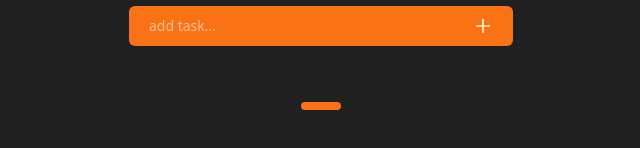
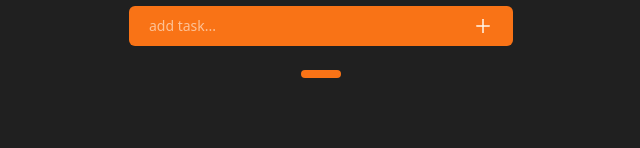
Before and after one commit to dipsingha360/todo, a React (Create React App) app: page / in a window 1280 px wide. Shown: the part 218-366 px from the top of the page, without its empty margins (319-959 px from the left). Built offline with nearby package versions, Linux system fonts and the light colour scheme.

Commit message:
local storege added

```diff
--- a/src/components/Todo.js
+++ b/src/components/Todo.js
@@ -1,9 +1,27 @@
-import React, { useState } from "react";
+import React, { useEffect, useState } from "react";
 import { AiOutlinePlus, AiOutlineDelete } from "react-icons/ai";
 
 function Todo() {
+  // get data from local storage
+  const getLocal = () => {
+    let list = localStorage.getItem("lists");
+    // console.log(list);
+    if (list) {
+      return JSON.parse(localStorage.getItem("lists"));
+    } else {
+      return [];
+    }
+  };
+
+  //useState
   const [inputItem, setInputItem] = useState("");
-  const [items, setItems] = useState([]);
+  const [items, setItems] = useState(getLocal());
+
+  //useEffect
+  useEffect(() => {
+    // add data to local storege
+    localStorage.setItem("lists", JSON.stringify(items));
+  }, [items]);
 
   // event handlers
   const addItem = () => {
@@ -72,7 +90,7 @@ function Todo() {
       ))}
 
       <button
-        className="bg-orange-500 px-5 py-1 rounded font-medium text-orange-50 hover:bg-orange-500/90 duration-300 mt-10"
+        className="bg-orange-500 px-5 py-1 rounded font-medium text-orange-50 hover:bg-orange-500/90 duration-300 mt-2"
         onClick={deleteAll}
       >
         {items.length > 0 ? "Remove all" : ""}
```
